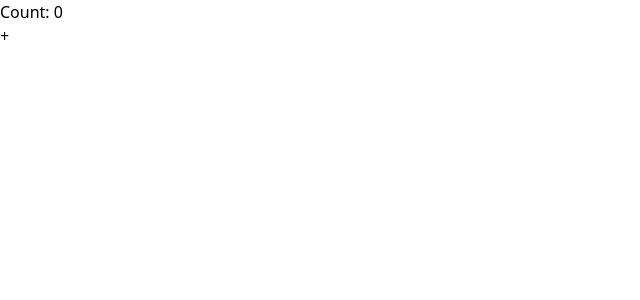
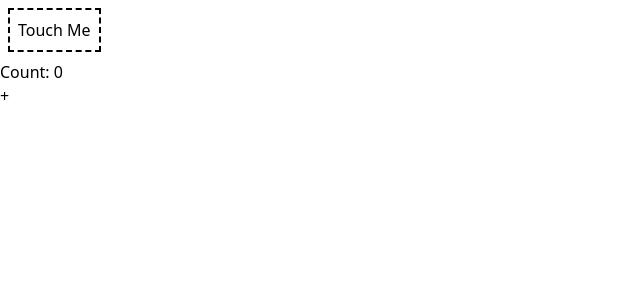
Before and after one commit to RudraJat/react-class, a React (Vite) app: page / in a window 1280 px wide. Shown: the top 300 px of the page, without its empty margins (0-640 px from the left). Built offline with nearby package versions, Linux system fonts and the light colour scheme.

Commit message:
learn differnt way to pass alert

```diff
--- a/src/App.jsx
+++ b/src/App.jsx
@@ -21,7 +21,7 @@ import './App.css';
 // import ClaWelcome from './CA/ClaWelcome';
 // import Click from './CA/Click';
 // import MapList from './CA/MapList';
-// import Alert from './CA/Alert';
+import Alert from './CA/Alert';
 // import AddButton from './CA/AddButton';
 // import ShowText from './CA/ShowText';
 // import Toggle from './CA/Toggle';
@@ -55,13 +55,13 @@ function App(){
         <FunWelcome name="Rudra" age="20"/>
         <ClaWelcome name="Rudra" age="20"/>
         <Caprac/>
-        <Alert/>
+
         <AddButton/> */}
         {/* <ShowText/>
         <Toggle/> */}
         {/* <ComMount/>
         <Time/> */}
-
+       <Alert/>
         <MyContext.Provider value={{count, setCount}}>
             <Child/>
         </MyContext.Provider>
--- a/src/CA/Alert.jsx
+++ b/src/CA/Alert.jsx
@@ -1,10 +1,10 @@
 function Alert(){
-    const handleClick =()=>{
-        alert("Button Clicked");
-    };
+    // const handleClick =()=>{
+    //     alert("Button Clicked");
+    // };
     return(
     <>
-    <button className="border-2 border-dashed p-2 m-2" onClick={handleClick}>Touch Me</button>
+    <button className="border-2 border-dashed p-2 m-2" onClick={()=>{alert("Hello Rudra!")}}>Touch Me</button>
     </>
 )}
 
```
